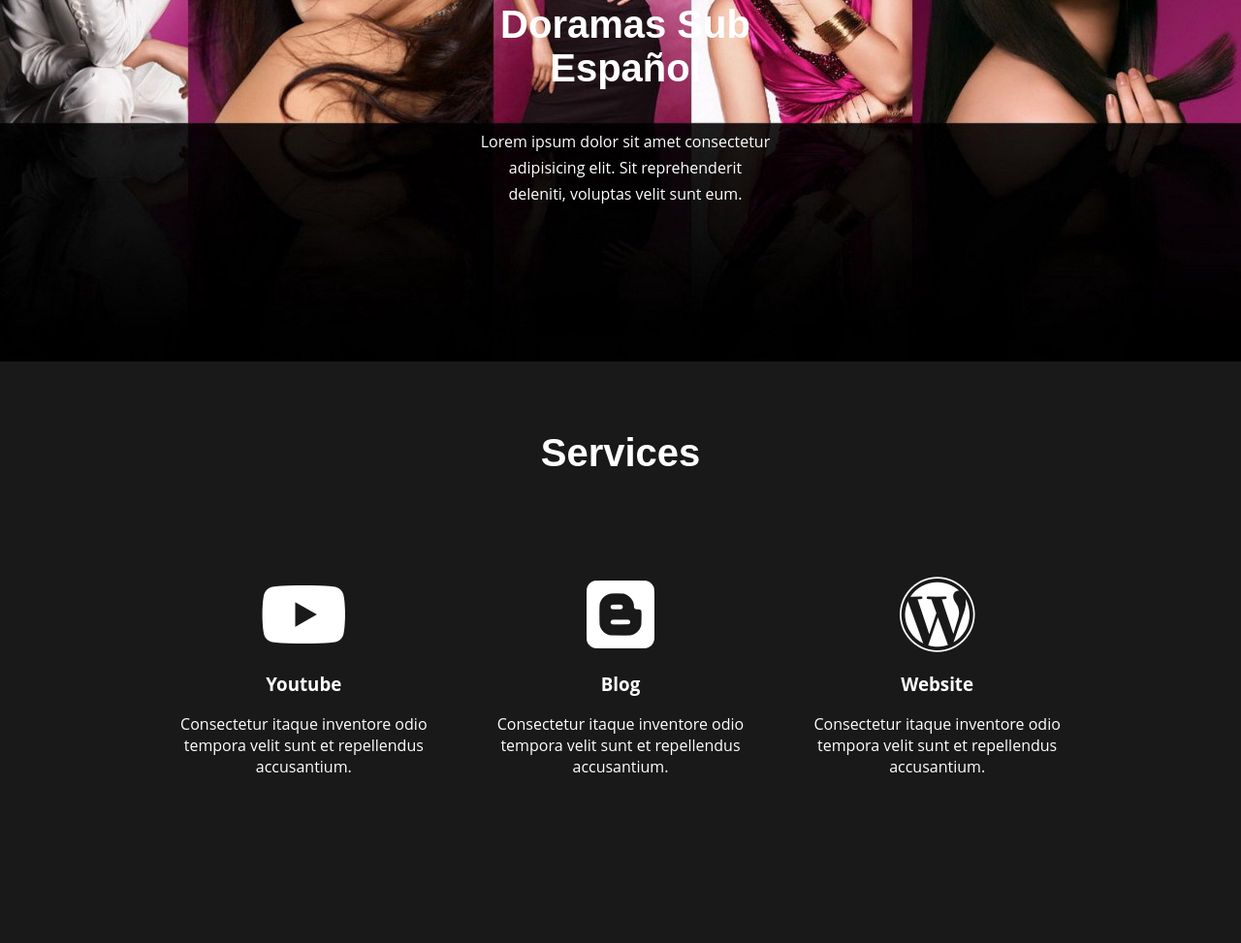
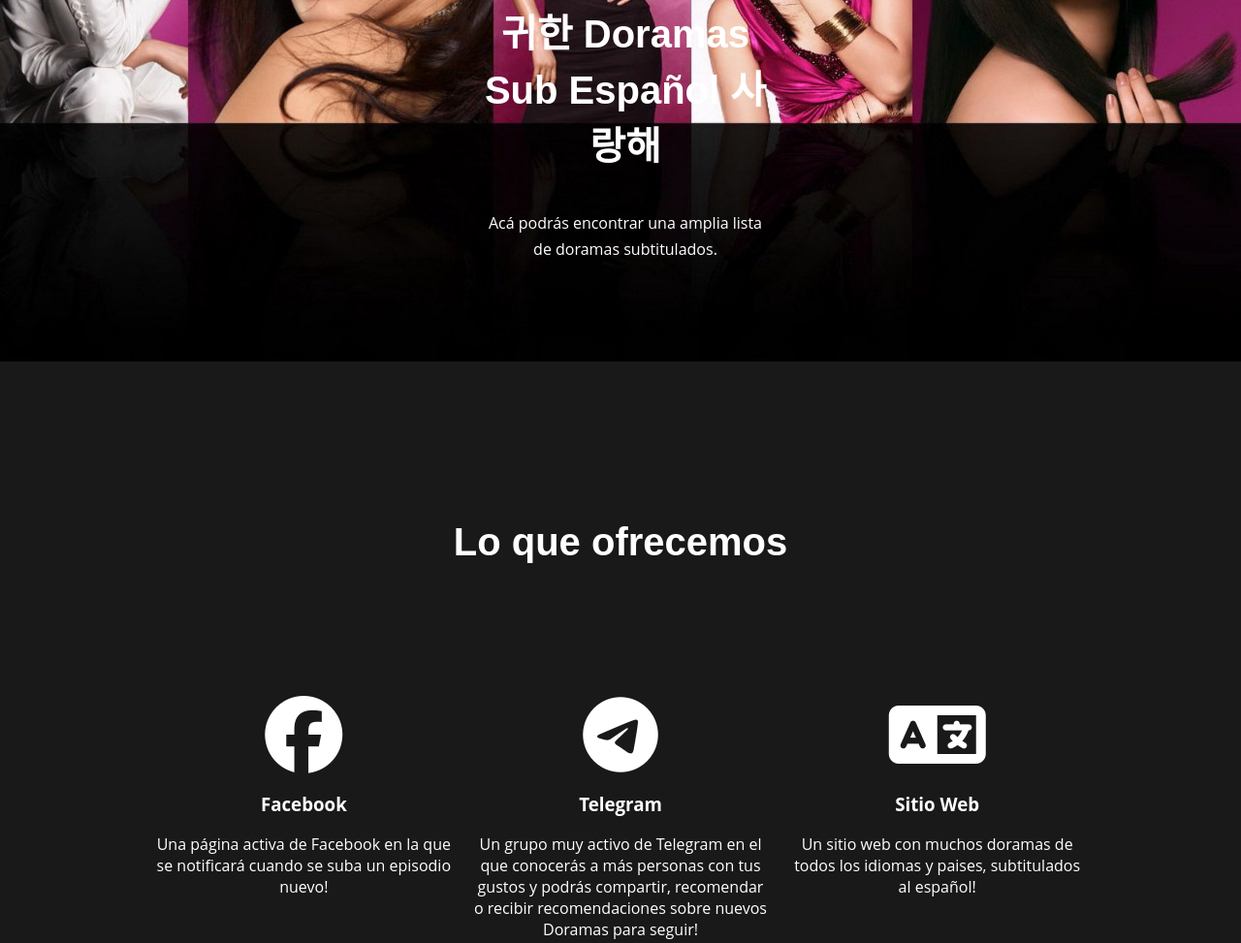
Before and after one commit to alainkiradesu/prototipo, a plain HTML site: page index.html in a window 1280 px wide. Shown: the part 427-1400 px from the top of the page at 97% size. Drawn offline with Linux system fonts and the light colour scheme; grey boxes are pictures that could not be loaded; a web font is replaced by a local one.

Commit message:
Add files via upload

```diff
--- a/css/style.css
+++ b/css/style.css
@@ -56,7 +56,9 @@ body {
   line-height: 1.7;
   margin-top: 1rem;
 }
-
+.services{
+    margin-top: 100px;
+}
 .container {
   max-width: 960px;
   margin: auto;
--- a/index.html
+++ b/index.html
@@ -3,7 +3,7 @@
 <head>
     <meta charset="UTF-8">
     <meta name="viewport" content="width=device-width, initial-scale=1.0">
-    <title>Doramas Sub Español</title>
+    <title>귀한 Doramas Sub Español 사랑해</title>
     <script src="https://kit.fontawesome.com/ed5d869611.js" crossorigin="anonymous"></script>
     <link rel="preconnect" href="https://fonts.gstatic.com">
 <link href="https://fonts.googleapis.com/css2?family=Fraunces:wght@100&display=swap" rel="stylesheet">
@@ -16,33 +16,33 @@
     <header class="header">
         <div class="header-content">
             <img src="img/logo 2.0.png" alt="logo" width="200px" height="200px">
-            <h3 class="title">Doramas Sub Español</h3>
-            <p class="text">Lorem ipsum dolor sit amet consectetur adipisicing elit. Sit reprehenderit deleniti, voluptas velit sunt eum.</p>
+            <h3 class="title">귀한 Doramas Sub Español 사랑해</h3>
+            <p class="text">Acá podrás encontrar una amplia lista de doramas subtitulados.</p>
         </div>
 
     </header>
     <div class="services text-center">
-        <h3 class="title">Services</h3>
+        <h3 class="title services" >Lo que ofrecemos</h3>
         <div class="container grid-3">
           <div>
-            <i class="fab fa-youtube fa-5x"></i>
-            <h3>Youtube</h3>
+            <i class="fab fa-facebook fa-5x"></i>
+            <h3>Facebook</h3>
             <div>
-              Consectetur itaque inventore odio tempora velit sunt et repellendus accusantium.
+                Una página activa de Facebook en la que se notificará cuando se suba un episodio nuevo!
             </div>
           </div>
           <div>
-            <i class="fab fa-blogger fa-5x"></i>
-            <h3>Blog</h3>
+            <i class="fab fa-telegram fa-5x"></i>
+            <h3>Telegram</h3>
             <div>
-              Consectetur itaque inventore odio tempora velit sunt et repellendus accusantium.
+              Un grupo muy activo de Telegram en el que conocerás a más personas con tus gustos y podrás compartir, recomendar o recibir recomendaciones sobre nuevos Doramas para seguir!
             </div>
           </div>
           <div>
-            <i class="fab fa-wordpress fa-5x"></i>
-            <h3>Website</h3>
+            <i class="fas fa-language fa-5x"></i>
+            <h3>Sitio Web</h3>
             <div>
-              Consectetur itaque inventore odio tempora velit sunt et repellendus accusantium.
+              Un sitio web con muchos doramas de todos los idiomas y paises, subtitulados al español!
             </div>
           </div>
         </div>
```
